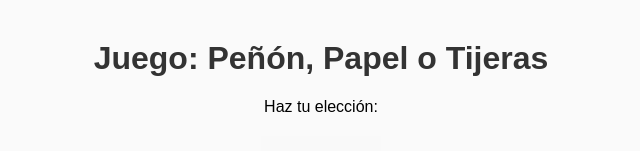
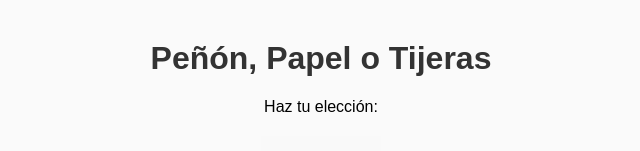
Before and after one commit to IsMrGabox/Pe-onPapelTijeras, a plain HTML site: page index.html in a window 1280 px wide. Shown: the top 151 px of the page, without its empty margins (319-959 px from the left). Drawn offline with Linux system fonts and the light colour scheme; grey boxes are pictures that could not be loaded.

Commit message:
Commit 4 (y creo que final)

```diff
--- a/index.html
+++ b/index.html
@@ -65,7 +65,7 @@
   </style>
 </head>
 <body>
-  <h1>Juego: Peñón, Papel o Tijeras</h1>
+  <h1>Peñón, Papel o Tijeras</h1>
   <p>Haz tu elección:</p>
 
   <div class="opciones">
```
Also changed, not shown: 1 other file.
